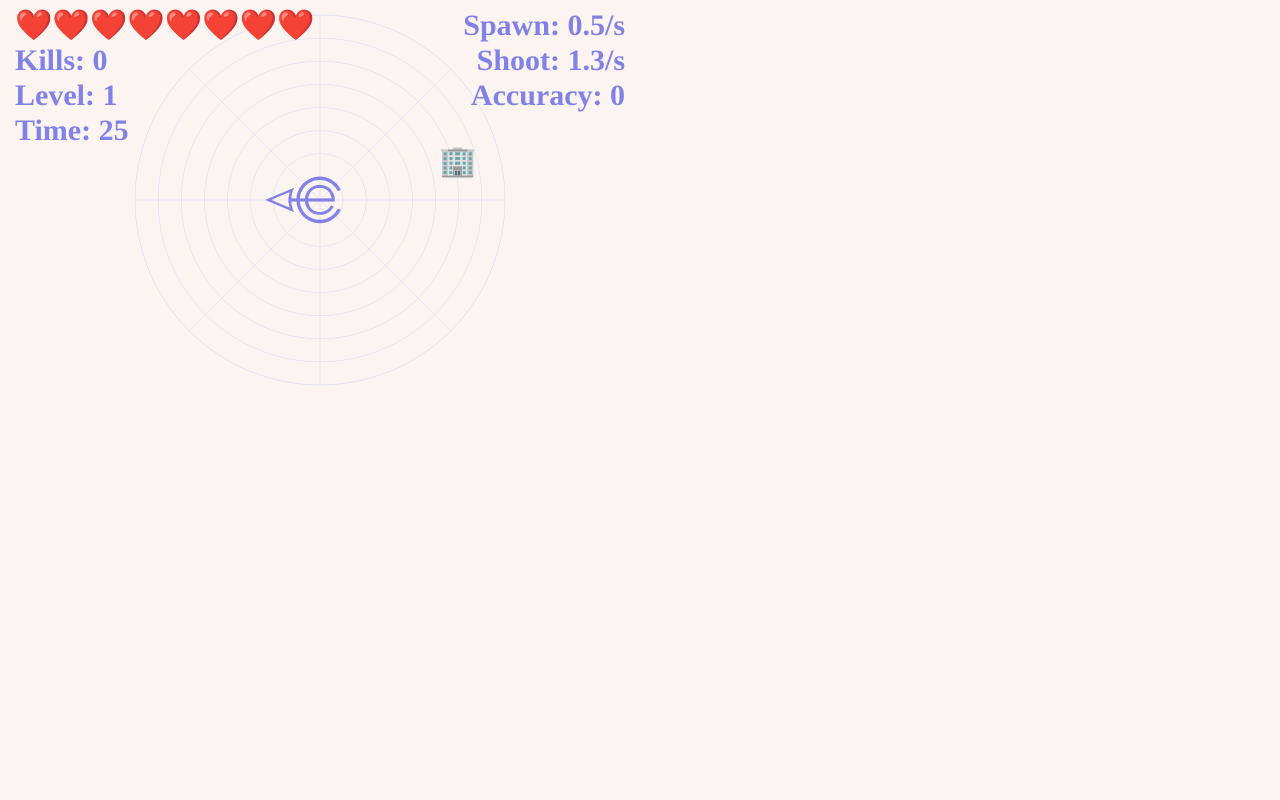
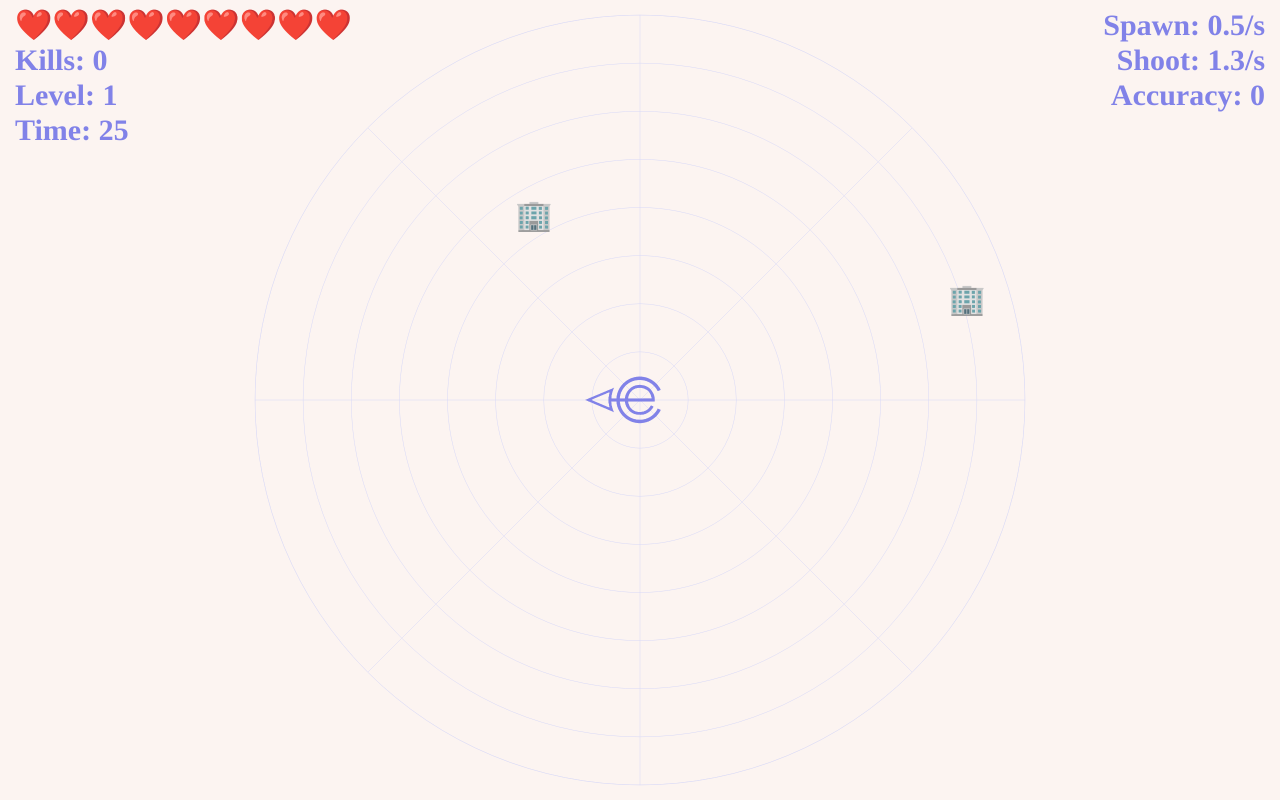
Before and after one commit to shreyasrox2326/first-game-git, a plain HTML site: page index.html in a window 1280 px wide. Drawn offline with Linux system fonts and the light colour scheme; a web font is replaced by a local one.

Commit message:
scaling fixed
scale chud gaya tha because apparently my browser window was at 50% zoom i dont even know how. and when i reloaded it it was all big and fucked up and now ive fixed it

```diff
--- a/game.js
+++ b/game.js
@@ -1,11 +1,12 @@
+document.body.style.zoom="50%"
+
 const canvas = document.createElement('canvas');
 document.body.appendChild(canvas);
 const ctx = canvas.getContext('2d');
-document.body.style.zoom = "50%"; // Zoom out to 80%
 let gameWidth = window.innerWidth;
 let gameHeight = window.innerHeight;
-canvas.width = gameWidth;
-canvas.height = gameHeight;
+canvas.width = gameWidth * 2;
+canvas.height = gameHeight * 2;
 
 let CENTER_X = gameWidth / 2;
 let CENTER_Y = gameHeight / 2;
@@ -21,8 +22,8 @@ let circleRadius;
 let textSidePadding = 30; // Increased padding for larger font
 
 function updateCanvasDimensions() {
-    gameWidth = window.innerWidth;
-    gameHeight = window.innerHeight;
+    gameWidth = window.innerWidth * 2 ;
+    gameHeight = window.innerHeight * 2 ;
     canvas.width = gameWidth;
     canvas.height = gameHeight;
     CENTER_X = gameWidth / 2;
@@ -386,7 +387,7 @@ spawnEnemies();
 shootBullets();
 
 window.addEventListener('mousemove', (event) => {
-    player.update(event.clientX, event.clientY);
+    player.update(event.clientX*2, event.clientY*2);
 });
 
 window.addEventListener('mousedown', (event) => {
--- a/index.html
+++ b/index.html
@@ -6,6 +6,7 @@
   body { margin: 0; background-color: #fcf4f1; overflow: hidden; }
   canvas { display: block; }
 </style>
+<meta name="viewport" content="width=device-width, user-scalable=no, initial-scale=0.5">
 <img id="playerImage" src="ecellpaglu-1.png" style="display: none;">
 <link rel="preconnect" href="https://fonts.googleapis.com">
 <link rel="preconnect" href="https://fonts.gstatic.com" crossorigin>
```
